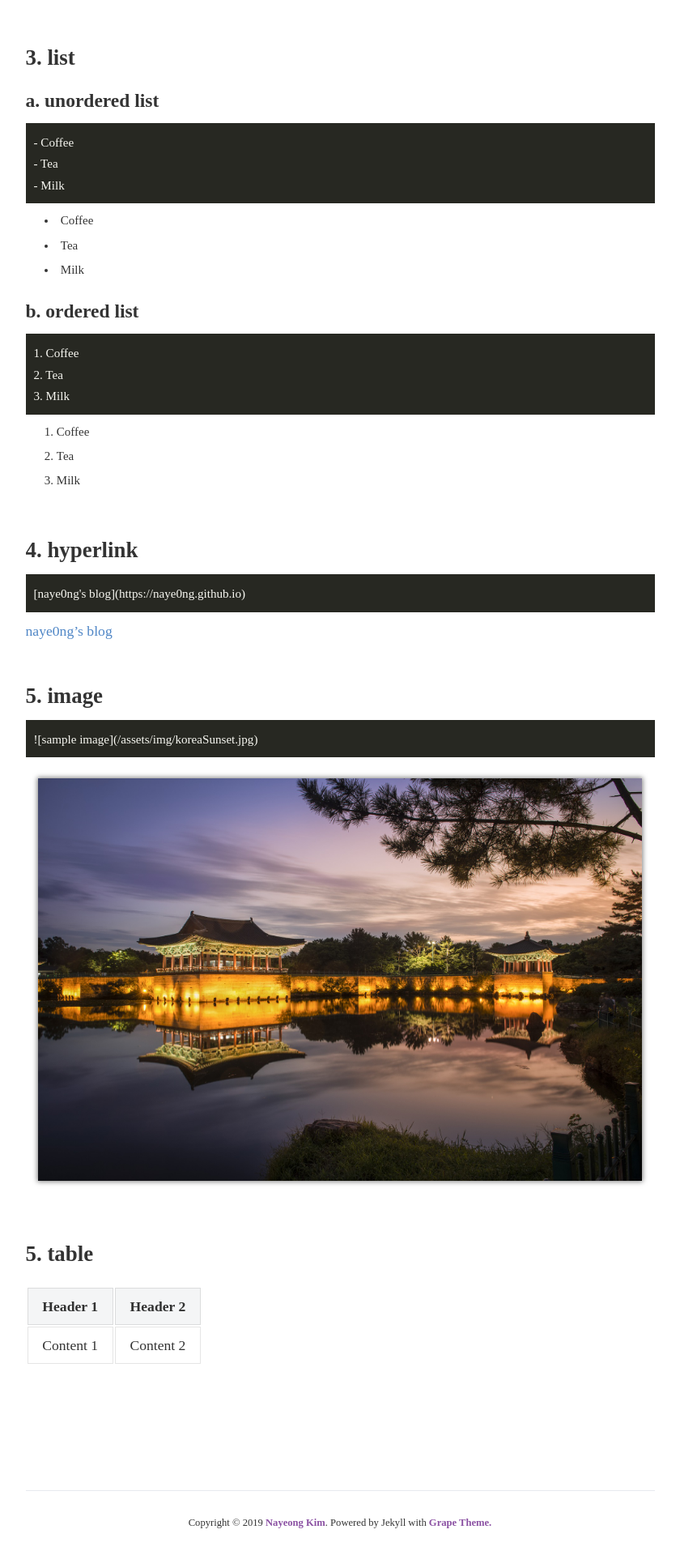
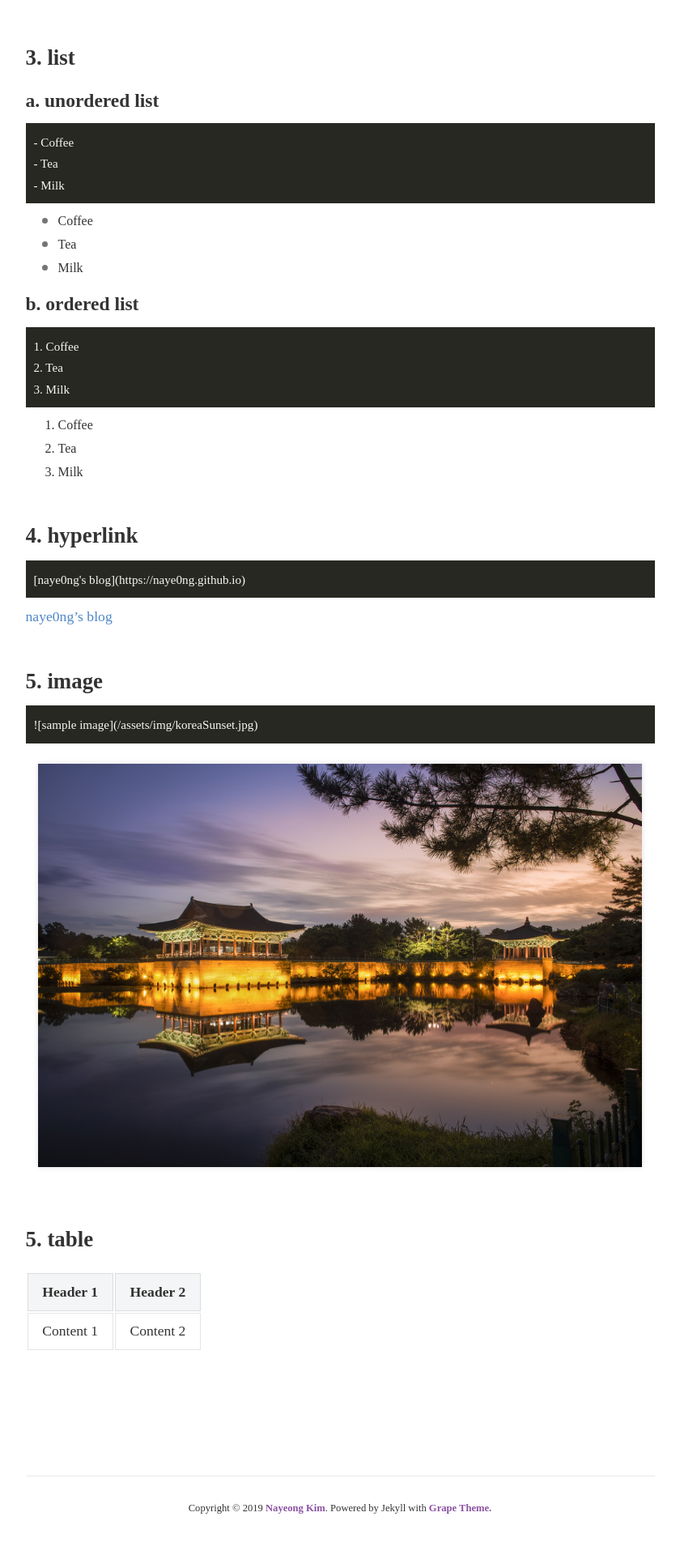
Before and after one commit to naye0ng/Grape-Theme, a Jekyll site: the page built from _posts/2019-06-08-markdown-and-html.md, in a window 1280 px wide. Shown: the part 1252-3172 px from the top of the page at 81% size, without its empty margins (220-1060 px from the left). Built offline with Jekyll 4.4.1, drawn with Linux system fonts in a browser that asks for light colours; nearby versions of some CDN libraries; some web fonts are replaced.

Commit message:
Edit projects.yml

```diff
--- a/_includes/aside.html
+++ b/_includes/aside.html
@@ -31,7 +31,7 @@
         <p class="title">PROJECTS 🙋🏻 </p>
         <hr class="proj-hr">
         {% for _ in site.data.projects %}
-        {% assign project = _.project[0] %}
+        {% assign project = _.project %}
         {% if project.print %}
         <div class="proj-content">
             <div class="proj-title">{{ project.title }}</div>
--- a/_includes/projects.html
+++ b/_includes/projects.html
@@ -2,7 +2,7 @@
     <h1 class="title">Projects  🙋🏻</h1>
     <div class="project-wrap">
     {% for _ in site.data.projects %}
-        {% assign project = _.project[0] %}
+        {% assign project = _.project %}
         <a href="{{ project.url }}">
             <div class="proj-card">
                 {% if project.image %}
--- a/_sass/base/_utility.scss
+++ b/_sass/base/_utility.scss
@@ -3,16 +3,38 @@
     h1, h2, h3, h4, h5, h6{
         margin : 15px 0 10px 0;
     }
+    ol, ul {
+        * { font-size: 16px!important; }
+    }
     ul {
-        list-style-position: inside;
-        list-style-type: disc;
+        list-style-position: outside;
+        list-style-type: none;
+        margin-top:2px;
+        padding-left: 10px;
+        li {
+            position: relative;
+            margin: 5px auto;
+            padding-left:30px!important;
+        }
+    }
+    ul li:before{
+        content: "";
+        position: absolute;
+        top: 8px;
+        left: 10px;
+        width: 7px;
+        height: 7px;
+        background-color: $text-gray;
+        border-radius: 50%;
     }
     ol {
         list-style-type: decimal;
-    }
-    li {
-        list-style-position: inside;
-        padding: 0% 0% 1% 3%;
+        margin-left: 10px;
+        padding-left: 30px;
+        li {
+            position: relative;
+            margin: 5px auto;
+        }
     }
     a {
         color: #4F86C6;
@@ -20,7 +42,7 @@
     img {
         width : 96%;
         margin : 2%;
-        box-shadow: 0 0px 6px 1px rgba(0,0,0,0.5);
+        box-shadow: 0 0px 6px 1px rgba(0,0,0,0.1);
     }
     table {
         display: inline-block;
@@ -38,8 +60,9 @@
     blockquote {
         background: #ced3d638;
         color: rgba(0,0,0,0.5);
-        padding: 10px 20px;
-        p { font-size: 0.9em; }
+        margin: 10px auto;
+        padding: 8px 20px;
+        * { font-size: 16px; }
     }
     .preview{
         display: none;
--- a/_sass/grape-theme.scss
+++ b/_sass/grape-theme.scss
@@ -12,9 +12,9 @@
 @import 'layouts/post';
 @import 'layouts/tags';
 @import 'layouts/portfolio';
-@import 'layouts/projects';
 
 // Include
 @import 'includes/header';
 @import 'includes/aside';
 @import 'includes/footer';
+@import 'includes/projects';
```
Also changed, not shown: _data/projects.yml (+38 -12 lines), _sass/includes/projects.scss (renamed from _sass/layouts/projects.scss).
